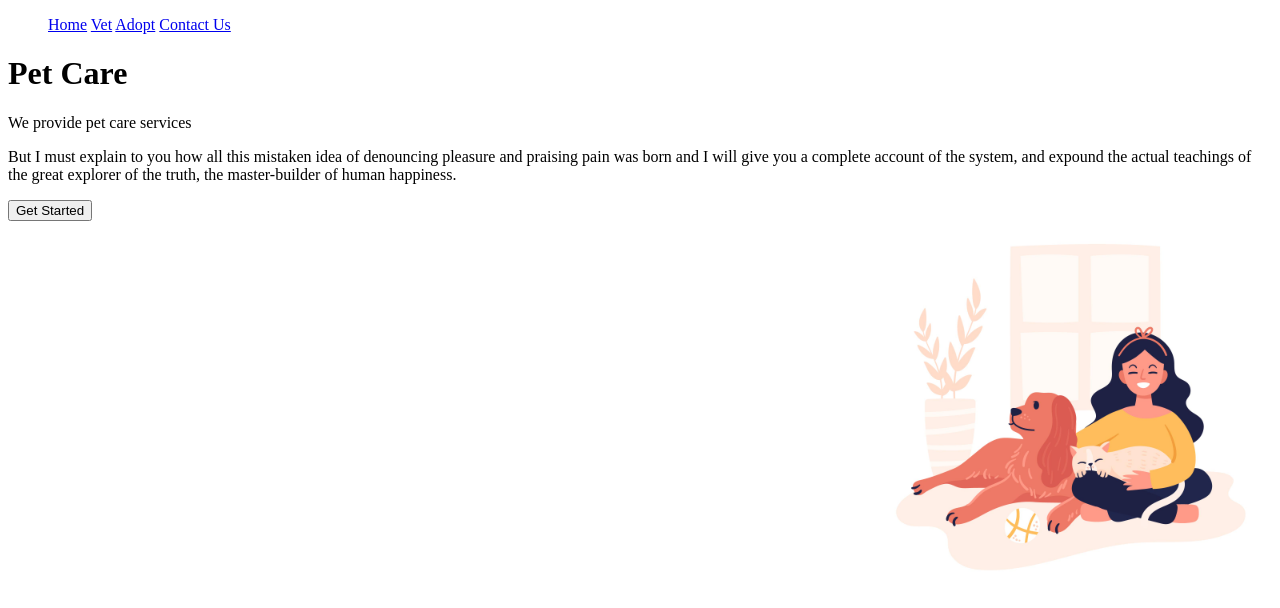
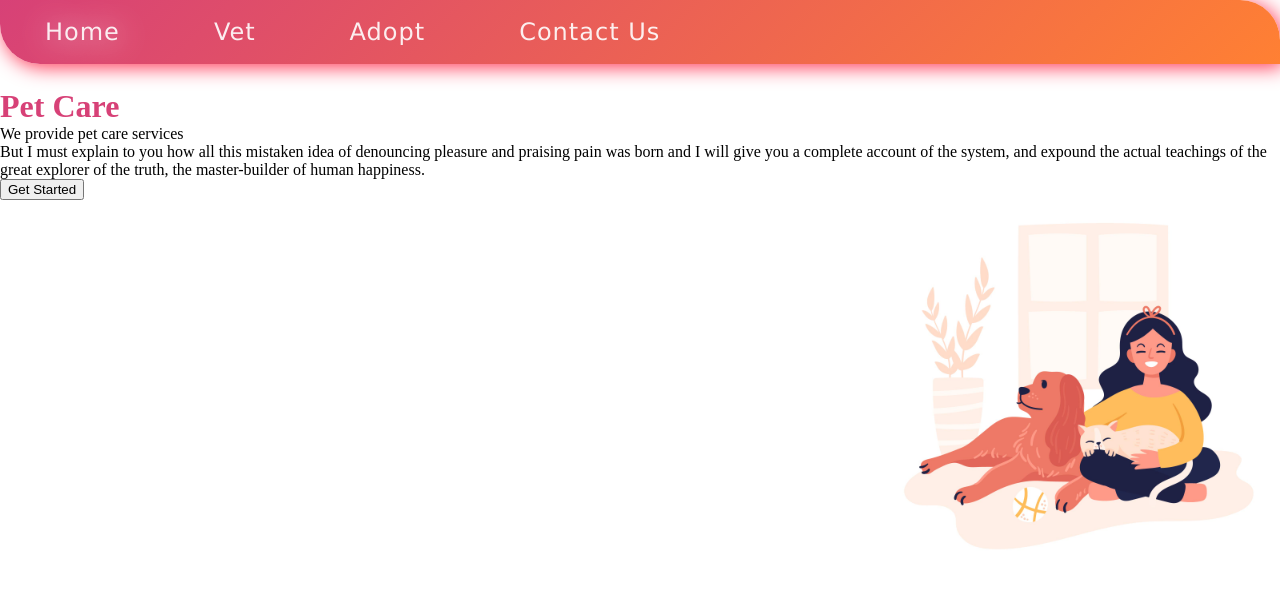
Before and after one commit to aryanyshah/WCNlab, a plain HTML site: page index.html in a window 1280 px wide. Drawn offline with Linux system fonts and the light colour scheme.

Commit message:
Add files via upload

```diff
--- a/index.html
+++ b/index.html
@@ -4,14 +4,18 @@
     <meta charset="UTF-8">
     <meta name="viewport" content="width=device-width, initial-scale=1.0">
     <title>PetCare</title>
+    <link rel="stylesheet" href="styles.css">
 </head>
 <body>
-    <nav align="">
-        <ul>
-            <a href="#">Home</a>
-            <a href="#">Vet</a>
-            <a href="#">Adopt</a>
-            <a href="#">Contact Us</a>
+    <nav>
+        <ul class="nav-type">
+            <li>
+                <a href="#" class="active">Home</a>
+                <a href="#" class="active1">Vet</a>
+                <a href="#" class="active2">Adopt</a>
+                <a href="#" class="active3">Contact Us</a>
+            </li>
+
         </ul>
     </nav>
     <h1>Pet Care</h1>
```
